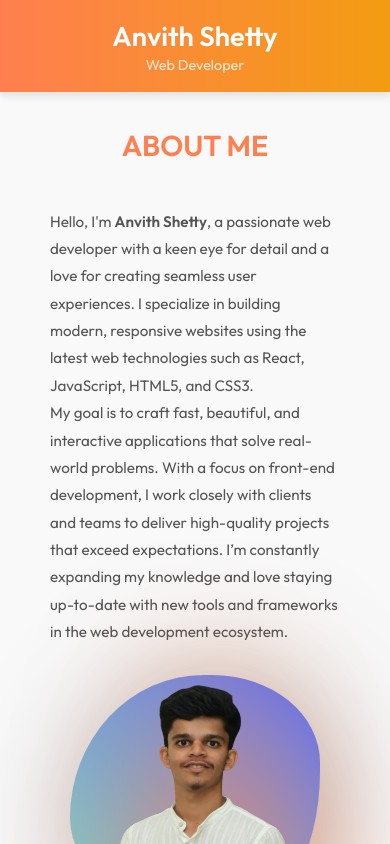
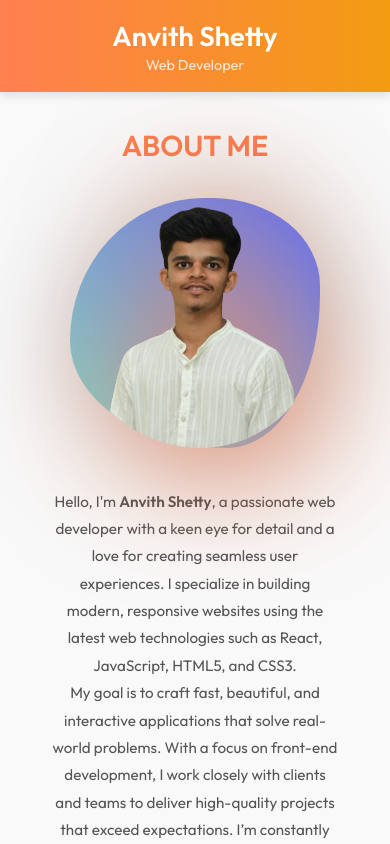
Before and after one commit to Anvithshetty17/portfolio, a React (Vite) app: page / in a window 390 px wide. Shown: the top 844 px of the page. Built offline with nearby package versions, Linux system fonts and the light colour scheme; what @tailwindcss/vite would draw is missing.

Commit message:
Update About.css

```diff
--- a/src/Components/About.css
+++ b/src/Components/About.css
@@ -138,16 +138,26 @@
 
 /* Media Queries */
 @media (max-width: 768px) {
-  .about-content {
+
+   .about-content {
     flex-direction: column;
     align-items: center;
     gap: 30px;
   }
 
+  .about-img {
+    order: -1; /* This is already correct - image comes first */
+  }
+
+
+
   .about-content .about-img {
     order: -1;
   }
-
+.about-text {
+    order: 1;
+    text-align: center; /* Optional: makes it look better on mobile */
+  }
   .about-img-wrapper {
     width: 250px;
     height: 250px;
```
